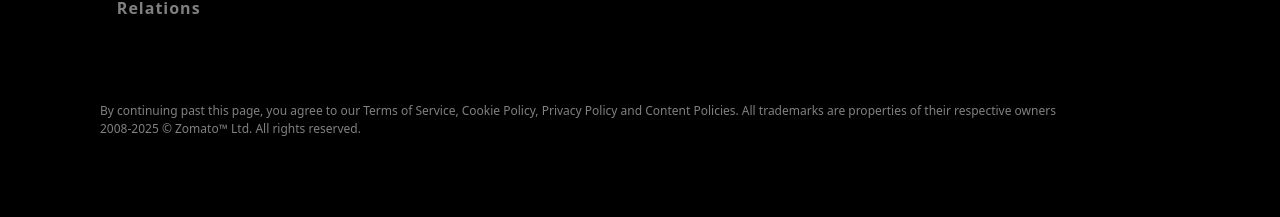
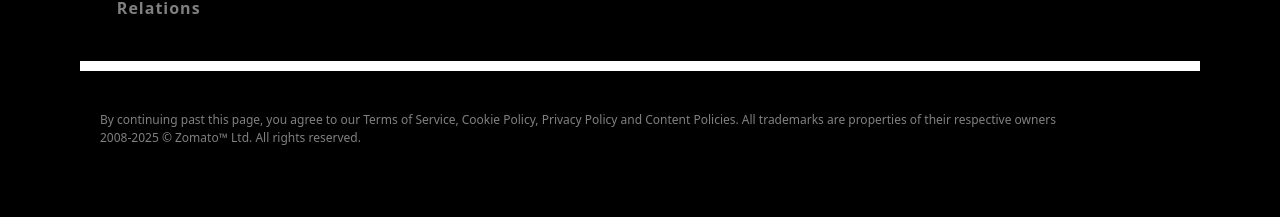
Before and after one commit to Mukuljais/Zomato, a React (Vite) app: page / in a window 1280 px wide. Shown: the part 5591-5808 px from the top of the page. Built offline with nearby package versions, Linux system fonts and the light colour scheme.

Commit message:
changes5

```diff
--- a/src/Common/Footer.jsx
+++ b/src/Common/Footer.jsx
@@ -107,7 +107,7 @@ export default function Footer() {
             </div>
           </div>
 
-          <div className="p-5 mt-[20px] border-t-[1px] border-t-[solid] border-t-[black]">
+          <div className="p-5 mt-[20px] border-t-[10px] border-t-[solid] border-t-[white]">
             <p className="pt-[20px] text-[grey] text-[12px]">
               By continuing past this page, you agree to our Terms of Service,
               Cookie Policy, Privacy Policy and Content Policies. All trademarks
```
